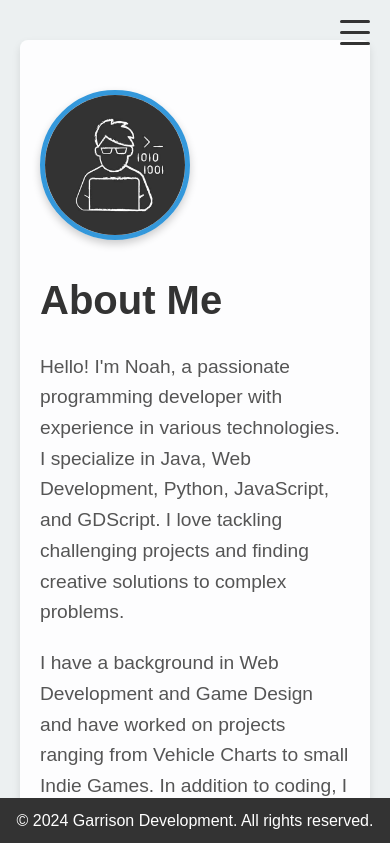
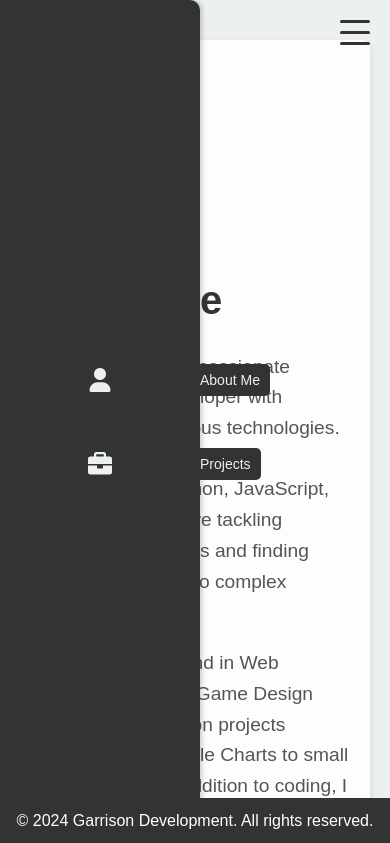
Before and after one commit to lulz-devz/portfolio, a plain HTML site: page index.html in a window 390 px wide. Both pictures are taken after a click on the element 355 px from the left and 32 px from the top of the page. Shown: the top 843 px of the page. Drawn offline with Linux system fonts and the light colour scheme.

Commit message:
Update index.html

```diff
--- a/index.html
+++ b/index.html
@@ -68,6 +68,10 @@
         const hamburgerMenu = document.getElementById('hamburger-menu');
         const sidebar = document.getElementById('sidebar');
 
+        hamburgerMenu.addEventListener('click', () => {
+            sidebar.classList.toggle('active');
+        });
+
         window.addEventListener('scroll', () => {
             sidebar.classList.remove('active');
         });
```
